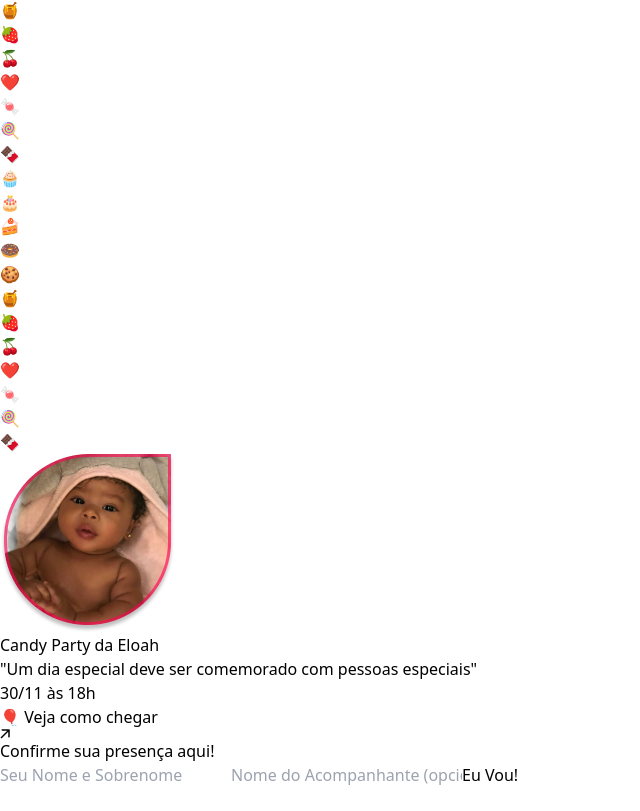
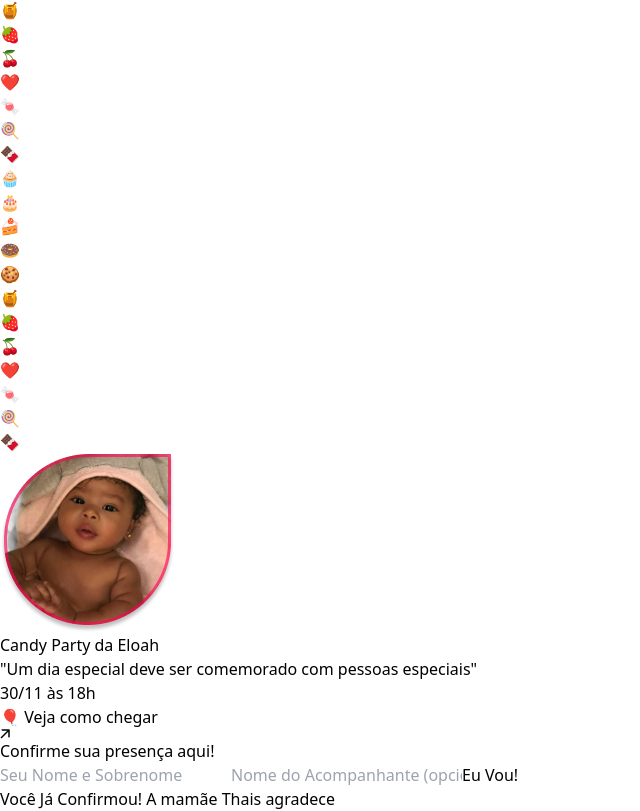
Before and after one commit to thomas-almeida/confirmation-presence, a React (Vite) app in the folder client/: page / in a window 1280 px wide. Shown: the part 1946-2757 px from the top of the page, without its empty margins (0-640 px from the left). Before the commit the page ends 2733 px from the top, so only its background shows below. Built offline with nearby package versions, Linux system fonts and the light colour scheme.

Commit message:
frontend fixes

```diff
--- a/client/src/App.jsx
+++ b/client/src/App.jsx
@@ -9,10 +9,30 @@ function App() {
   const [name, setName] = useState('')
   const [companion, setCompanion] = useState('')
   const [isAnimated, setIsAnimated] = useState(false)
+  const [alreadyConfirmed, setAlreadyConfirmed] = useState(false)
 
+
+  useEffect(() => {
+    async function checkIsAlreadyConfirmed() {
+      if (!localStorage.getItem('confirmed')) {
+        setAlreadyConfirmed(false)
+        return
+      }
+
+      setAlreadyConfirmed(true)
+    }
+
+    checkIsAlreadyConfirmed()
+  }, [alreadyConfirmed])
 
   async function sendConfirmationMessage() {
     try {
+
+      if (name === '') {
+        alert('Informe um nome..')
+        return
+      }
+
       const messagePayload = {
         nome: name,
         acompanhante: companion
@@ -23,6 +43,8 @@ function App() {
 
       setName('')
       setCompanion('')
+      localStorage.setItem('confirmed', 'true')
+      setAlreadyConfirmed(true)
 
     } catch (error) {
       console.error(error)
@@ -61,6 +83,13 @@ function App() {
             />
           </p>
 
+          <div
+            className={
+              alreadyConfirmed ?
+              'hidden' :
+              'block'
+            }
+          >
             <p className="self-start text-black mb-2">Confirme sua presença aqui!</p>
             <input
               type="text"
@@ -83,6 +112,15 @@ function App() {
               Eu Vou!
             </button>
           </div>
+          <p
+            className={
+              alreadyConfirmed ?
+                'text-black bg-[#91ffb9b3] text-sm p-1 px-4 my-4 border rounded-md font-semibold mb-6 flex justify-center items-center text-center' :
+                'hidden'}
+          >
+            Você Já Confirmou! A mamãe Thais agradece
+          </p>
+        </div>
       </div>
     </div>
 
```
Lines whose indentation alone changed are shown as unchanged.
